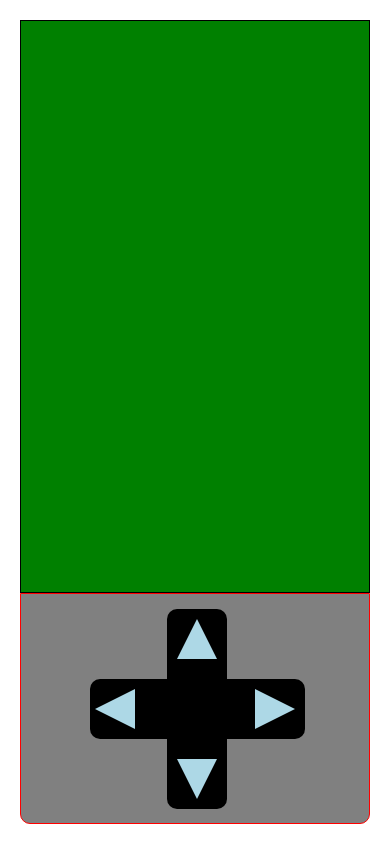
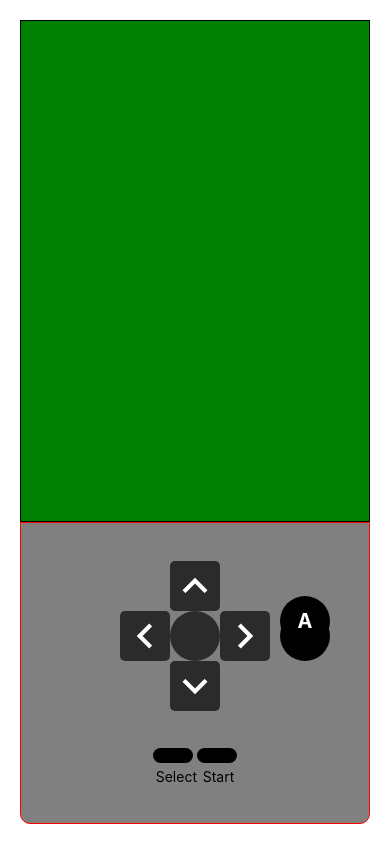
Before and after one commit to akblal/snake-mobile, a React Native app: screen / in a window 390 px wide. Built offline with nearby package versions, Linux system fonts and the light colour scheme.

Commit message:
developed skeleton and gamepad controller for game

```diff
--- a/App.js
+++ b/App.js
@@ -28,7 +28,7 @@ export default function App() {
 
 const styles = StyleSheet.create({
   container: {
-    flex: 7,
+    flex: 8,
     margin: 20,
   },
 
@@ -42,7 +42,7 @@ const styles = StyleSheet.create({
   },
 
   controllerContainer: {
-    flex: 2,
+    flex: 3,
     backgroundColor: 'grey',
     alignItems: 'center',
     justifyContent: 'center',
--- a/package.json
+++ b/package.json
@@ -13,7 +13,8 @@
     "expo-status-bar": "~1.4.4",
     "react": "18.2.0",
     "react-native": "0.71.6",
-    "react-native-gesture-handler": "^2.9.0"
+    "react-native-gesture-handler": "^2.9.0",
+    "@expo/vector-icons": "^13.0.0"
   },
   "devDependencies": {
     "@babel/core": "^7.20.0"
--- /dev/null
+++ b/src/components/ABbuttons.jsx
@@ -0,0 +1,54 @@
+import React from 'react';
+import { View, TouchableOpacity, Text, StyleSheet } from 'react-native';
+import { MaterialIcons } from '@expo/vector-icons';
+
+const ABbuttons = () => {
+  return (
+    <View style= {styles.ABButtonContainer}>
+      <View style={styles.bButtonContainer}>
+        <TouchableOpacity style={styles.buttonStyle}>
+          <Text style={styles.buttonText}>B</Text>
+        </TouchableOpacity>
+      </View>
+      <View style={styles.aButtonContainer}>
+        <TouchableOpacity style={styles.buttonStyle}>
+          <Text style={styles.buttonText}>A</Text>
+        </TouchableOpacity>
+      </View>
+    </View>
+  )
+}
+
+const styles = StyleSheet.create({
+  ABButtonContainer: {
+    height: '100%',
+    width: '40%',
+    flexDirection: 'row',
+    justifyContent: 'space-around',
+  },
+  buttonText: {
+    color: 'white',
+    fontSize: 20,
+    fontWeight: 'bold',
+  },
+  aButtonContainer: {
+    position: 'absolute',
+    top: 35,
+    right: 0,
+  },
+  bButtonContainer: {
+    position: 'absolute',
+    top: 50,
+    left: 10,
+  },
+  buttonStyle: {
+    width: 50,
+    height: 50,
+    backgroundColor: 'black',
+    borderRadius: 25,
+    justifyContent: 'center',
+    alignItems: 'center',
+  },
+});
+
+export default ABbuttons
--- /dev/null
+++ b/src/components/ArrowButtons.jsx
@@ -0,0 +1,62 @@
+import React from 'react';
+import { View, TouchableOpacity, Text, StyleSheet } from 'react-native';
+import { MaterialIcons } from '@expo/vector-icons';
+
+const ArrowButtons = () => {
+  return (
+    <View style={styles.arrowPadContainer}>
+      <View style={styles.buttonContainer}>
+        <TouchableOpacity style={styles.button}>
+          <MaterialIcons name="keyboard-arrow-up" size={50} color="white" />
+        </TouchableOpacity>
+      </View>
+      <View style={styles.buttonContainer}>
+        <TouchableOpacity style={styles.button}>
+          <MaterialIcons name="keyboard-arrow-left" size={50} color="white" />
+        </TouchableOpacity>
+        <View style={styles.centerButtonContainer}>
+          <View style={styles.centerButton}></View>
+        </View>
+        <TouchableOpacity style={styles.button}>
+          <MaterialIcons name="keyboard-arrow-right" size={50} color="white" />
+        </TouchableOpacity>
+      </View>
+      <View style={styles.buttonContainer}>
+        <TouchableOpacity style={styles.button}>
+          <MaterialIcons name="keyboard-arrow-down" size={50} color="white" />
+        </TouchableOpacity>
+      </View>
+    </View>
+  )
+}
+
+const styles = StyleSheet.create({
+  arrowPadContainer: {
+    alignItems: 'center',
+    // borderWidth: 1
+  },
+  buttonContainer: {
+    flexDirection: 'row',
+  },
+  button: {
+    width: 50,
+    height: 50,
+    backgroundColor: '#2B2B2B',
+    borderRadius: 5,
+    justifyContent: 'center',
+    alignItems: 'center',
+  },
+  centerButtonContainer: {
+    // marginHorizontal: 10,
+  },
+  centerButton: {
+    width: 50,
+    height: 50,
+    backgroundColor: '#2B2B2B',
+    borderRadius: 25,
+    justifyContent: 'center',
+    alignItems: 'center',
+  },
+});
+
+export default ArrowButtons
--- a/src/components/GameController.jsx
+++ b/src/components/GameController.jsx
@@ -1,160 +1,37 @@
 import React from 'react';
-import { StatusBar } from 'expo-status-bar';
-import { StyleSheet, Text, View, SafeAreaView, TouchableOpacity } from 'react-native';
+import { View, StyleSheet } from 'react-native';
 
-const GameController = ({ handleDirection }) => {
+import ArrowButtons from './ArrowButtons.jsx';
+import ABbuttons from './ABbuttons.jsx';
+import SelectStartButtons from './SelectStartButtons.jsx';
+
+const GameboyController = () => {
   return (
-    <View>
-      <TouchableOpacity
-        activeOpacity= {1}
-        onPress= {() => handleDirection('up')}
-        style= {styles.upButton}
-      >
-      </TouchableOpacity>
-      <TouchableOpacity
-        activeOpacity= {1}
-        style= {styles.downButton}
-        onPress= {() => handleDirection('down')}
-      ></TouchableOpacity>
-      <TouchableOpacity
-        activeOpacity= {1}
-        style= {styles.leftButton}
-        onPress= {() => handleDirection('left')}
-      ></TouchableOpacity>
-      <TouchableOpacity
-        activeOpacity= {1}
-        style= {styles.rightButton}
-        onPress= {() => handleDirection('right')}
-      ></TouchableOpacity>
+    <View style= {styles.gamePadController}>
 
-      <View style= {styles.centerRectangle}></View>
+      <View style= {styles.arrowABController}>
+        <ArrowButtons />
+        <ABbuttons />
+      </View>
 
-
-      <TouchableOpacity
-        style= {[styles.triangle, styles.up]}
-        activeOpacity= {1}
-        onPress= {() => handleDirection('up')}
-      ></TouchableOpacity>
-      <TouchableOpacity
-        activeOpacity= {1}
-        style= {[styles.triangle, styles.left]}
-        onPress= {() => handleDirection('left')}
-      ></TouchableOpacity>
-      <TouchableOpacity
-        activeOpacity= {1}
-        style= {[styles.triangle, styles.down]}
-        onPress= {() => handleDirection('down')}
-      ></TouchableOpacity>
-      <TouchableOpacity
-        activeOpacity= {1}
-        style= {[styles.triangle, styles.right]}
-        onPress= {() => handleDirection('right')}
-      ></TouchableOpacity>
+      <SelectStartButtons />
 
     </View>
-  )
-}
-
-export default GameController;
+  );
+};
 
 const styles = StyleSheet.create({
-  upButton: {
-    height: 80,
-    width: 60,
-    borderTopRightRadius: 10,
-    borderTopLeftRadius: 10,
-    backgroundColor: 'black',
-    position: 'absolute',
-    top: -100,
-    left: -28,
-    zIndex: 1,
+  gamePadController: {
+    flexDirection:  'column',
+    alignItems: 'center',
+    justifyContent: 'space-evenly',
+    height: '100%',
   },
-
-  downButton: {
-    height: 80,
-    width: 60,
-    borderBottomLeftRadius: 10,
-    borderBottomRightRadius: 10,
-    backgroundColor: 'black',
-    position: 'absolute',
-    top: 20,
-    left: -28,
-    zIndex: 1,
-  },
-
-  leftButton: {
-    height: 60,
-    width: 80,
-    borderBottomLeftRadius: 10,
-    borderTopLeftRadius: 10,
-    backgroundColor: 'black',
-    position: 'absolute',
-    top: -30,
-    left: -105,
-    zIndex: 1,
-  },
-
-  rightButton: {
-    height: 60,
-    width: 80,
-    borderBottomRightRadius: 10,
-    borderTopRightRadius: 10,
-    backgroundColor: 'black',
-    position: 'absolute',
-    top: -30,
-    left: 30,
-    zIndex: 1,
-  },
-
-  centerRectangle: {
-    height: 60,
-    width: 58,
-    backgroundColor: 'black',
-    position: 'absolute',
-    top: -30,
-    left: -27,
-  },
-
-
-  triangle: {
-    width: 0,
-    height: 0,
-    // backgroundColor: "transparent",
-    borderStyle: "solid",
-    borderLeftWidth: 20,
-    borderRightWidth: 20,
-    borderBottomWidth: 40,
-    borderLeftColor: "transparent",
-    borderRightColor: "transparent",
-    borderBottomColor: "lightblue",
-    position: 'absolute',
-    zIndex: 2,
-  },
-
-  up: {
-    top: -90,
-    left: -18,
-  },
-
-  down: {
-    transform: [{rotate: '180deg'}],
-    top: 50,
-    left: -18,
-  },
-
-  left: {
-    transform: [{rotate: '270deg'}],
-    top: -20,
-    left: -100,
-  },
-
-  right: {
-    transform: [{rotate: '90deg'}],
-    top: -20,
-    left: 60,
+  arrowABController: {
+    justifyContent: 'space-evenly',
+    flexDirection: 'row',
+    width: '100%',
   },
 });
-{/* <View style= {[styles.triangle, styles.up]}></View>
-<View style= {[styles.triangle, styles.down]}></View>
-<View style= {[styles.triangle, styles.left]}></View>
-<View style= {[styles.triangle, styles.right]}></View> */}
+
+export default GameboyController;
--- /dev/null
+++ b/src/components/SelectStartButtons.jsx
@@ -0,0 +1,64 @@
+import React from 'react';
+import { View, TouchableOpacity, Text, StyleSheet } from 'react-native';
+
+const SelectStartButtons = () => {
+  return (
+    <View style= {styles.startSelectContainer}>
+      <View style= {styles.layoutContainer}>
+        <View style= {styles.buttonsContainer}>
+          <TouchableOpacity>
+            <View style= {styles.longButtonTextContainer}>
+              <View style= {styles.longButton}></View>
+            </View>
+          </TouchableOpacity>
+          <TouchableOpacity>
+            <View style= {styles.longButtonTextContainer}>
+              <View style= {styles.longButton}></View>
+            </View>
+          </TouchableOpacity>
+        </View>
+
+        <View style= {styles.buttonsContainer}>
+          <View style= {styles.longButtonTextContainer}>
+            <Text>Select</Text>
+          </View>
+          <View style= {styles.longButtonTextContainer}>
+            <Text>Start</Text>
+          </View>
+        </View>
+      </View>
+
+    </View>
+  )
+}
+
+const styles = StyleSheet.create({
+
+  startSelectContainer: {
+    justifyContent: 'space-around',
+    flexDirection: 'row',
+    width: '60%',
+  },
+  layoutContainer: {
+    flexDirection: 'column',
+    width: '100%',
+  },
+  buttonsContainer: {
+    flexDirection: 'row',
+    justifyContent: 'space-evenly',
+  },
+  longButtonTextContainer: {
+    justifyContent: 'space-between',
+    alignItems: 'space-between',
+  },
+  longButton: {
+    width: 40,
+    height: 15,
+    backgroundColor: 'black',
+    marginBottom: 5,
+    borderRadius: 15,
+  },
+
+});
+
+export default SelectStartButtons
```
Also changed, not shown: 1 other file (tests, documents, lock files or other folders).
